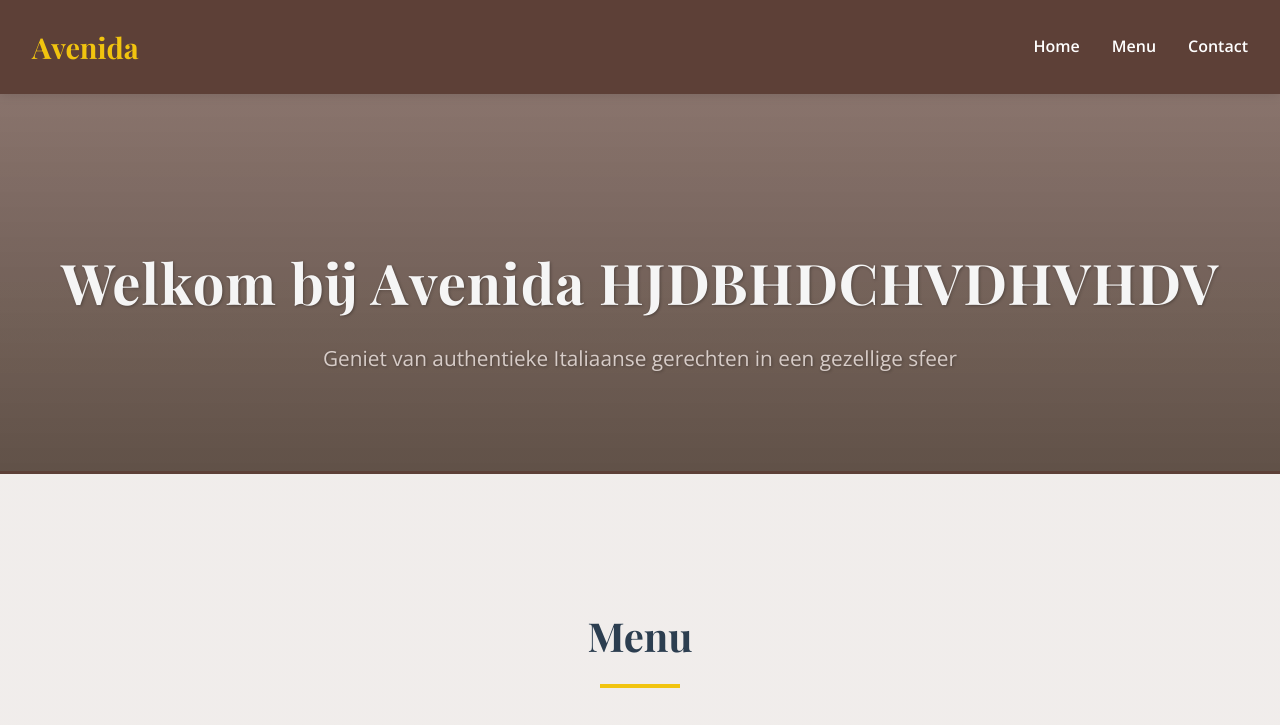
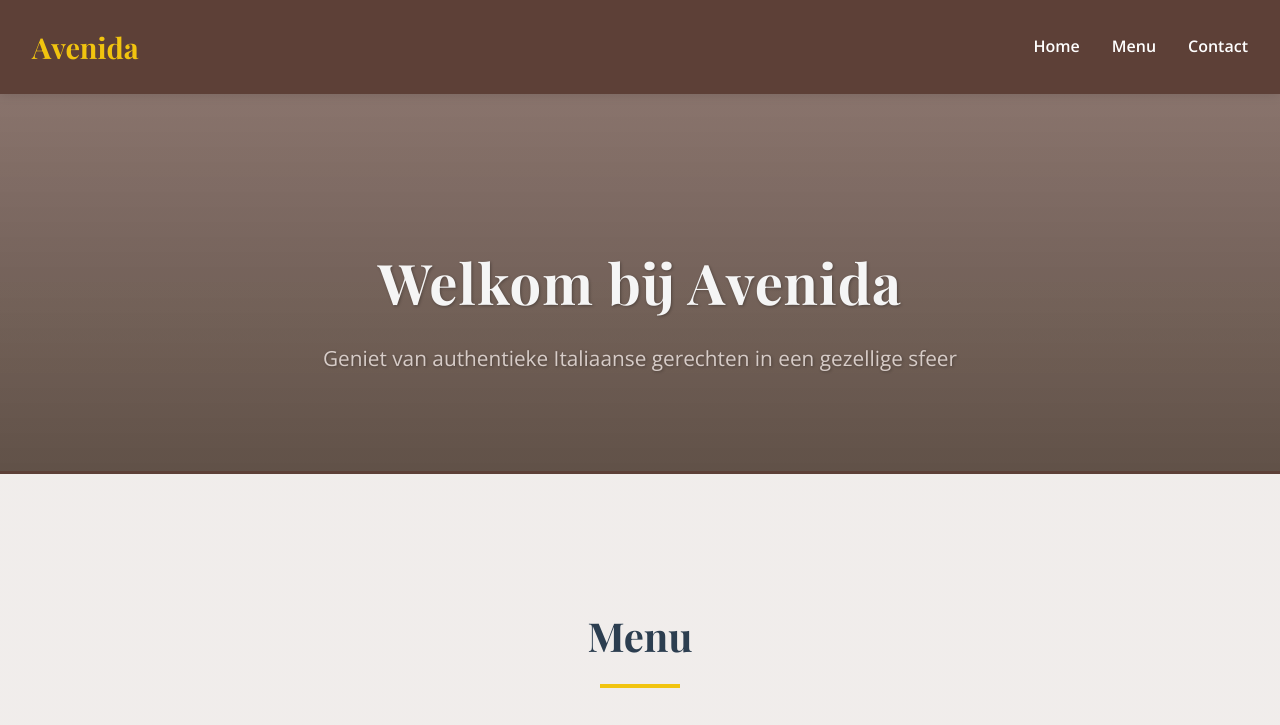
Before and after one commit to BarryAmadou0/Avenida3, a plain HTML site: page index.html in a window 1280 px wide. Shown: the top 725 px of the page. Drawn offline with nearby package versions, Linux system fonts and the light colour scheme.

Commit message:
Back to original

```diff
--- a/index.html
+++ b/index.html
@@ -22,7 +22,7 @@
 
 <main>
   <section id="home" class="hero">
-    <h1>Welkom bij Avenida HJDBHDCHVDHVHDV</h1>
+    <h1>Welkom bij Avenida</h1>
     <p>Geniet van authentieke Italiaanse gerechten in een gezellige sfeer</p>
   </section>
 
```
